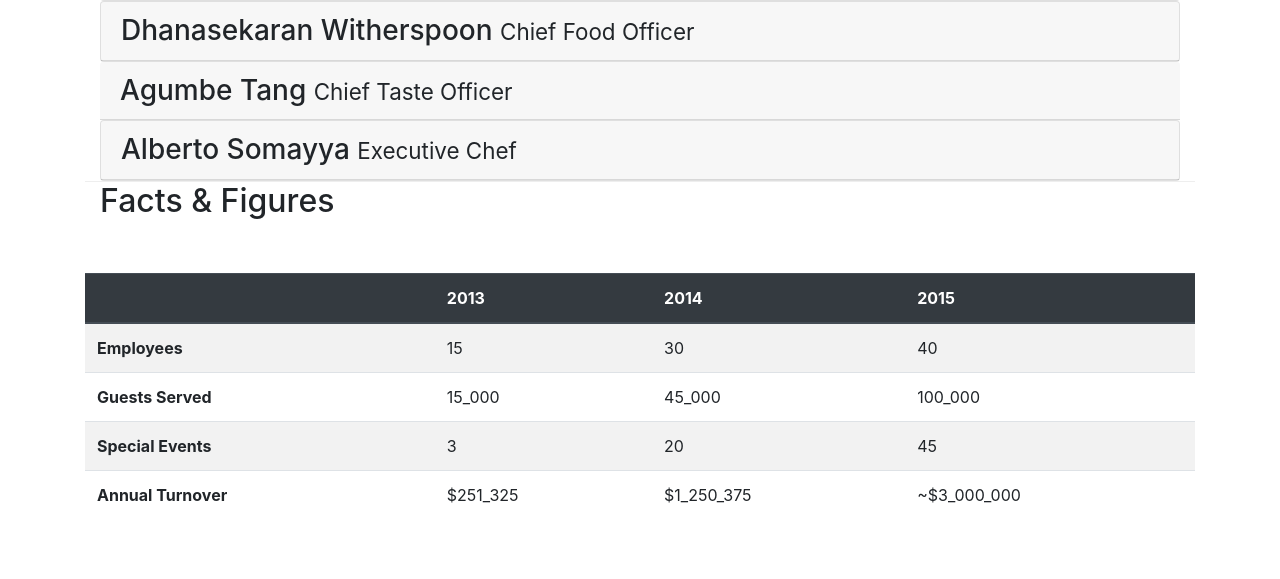
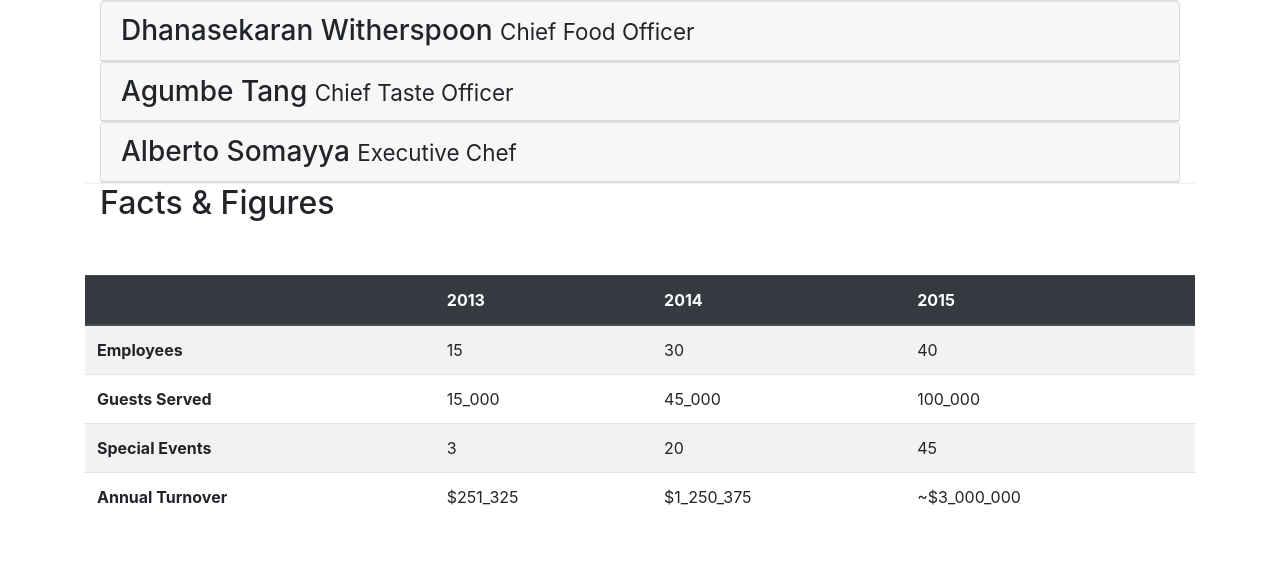
Before and after one commit to bclead3/learn_bootstrap, a website: page aboutus.html in a window 1280 px wide. Shown: the part 1118-1697 px from the top of the page. Drawn offline with nearby package versions, Linux system fonts and the light colour scheme.

Commit message:
Rename clsas to class

```diff
--- a/aboutus.html
+++ b/aboutus.html
@@ -124,7 +124,7 @@
                             </div>
                         </div>
                     </div>
-                    <div clsas="card">
+                    <div class="card">
                         <div role="tab" class="card-header" id="agumbehead">
                         <h3 class="mb-0">
                             <a data-toggle="collapse" data-target="#agumbe">Agumbe Tang <small>Chief Taste Officer</small></a>
```
